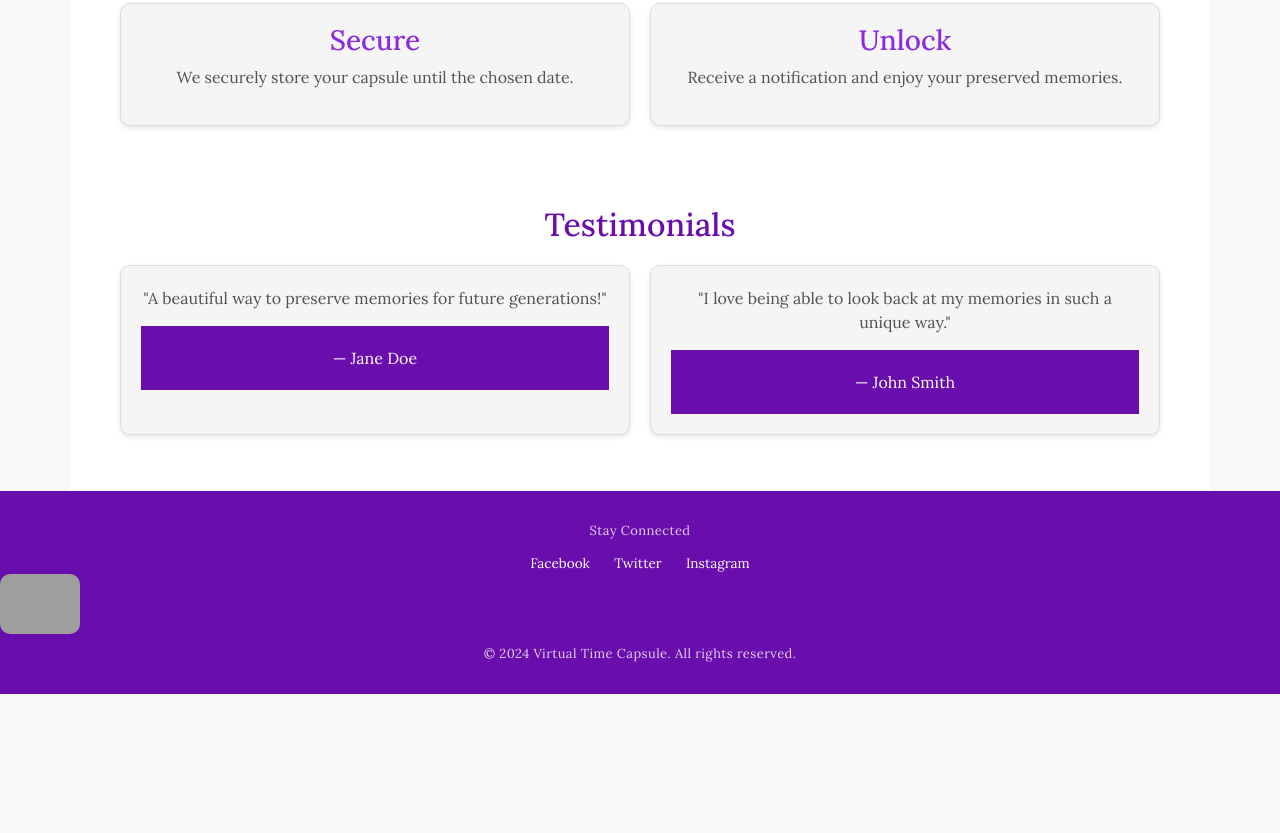
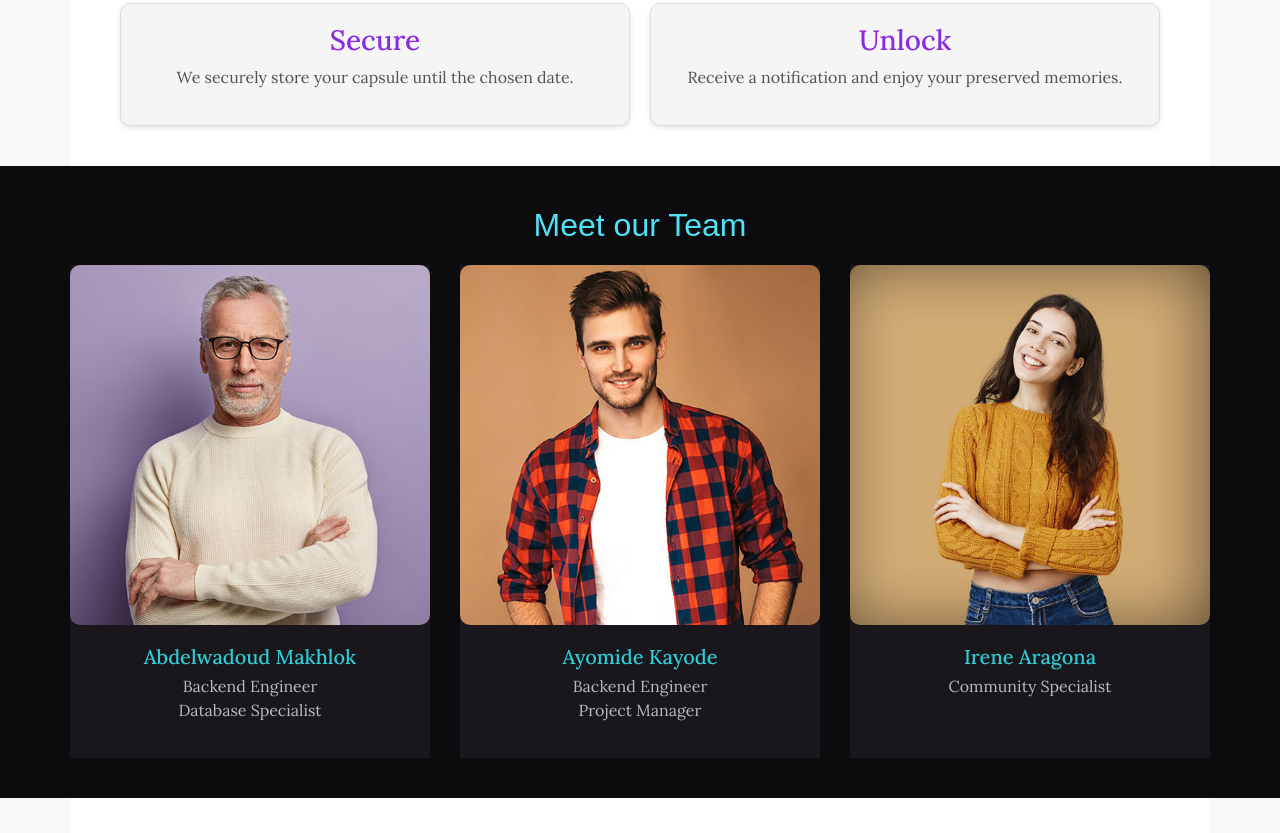
Before and after one commit to AyomideKayode/echoes_of_time, a website built with webpack: page frontend/dist/index.html in a window 1280 px wide. Shown: the part 1427-2260 px from the top of the page. Before the commit the page ends 2121 px from the top, so only its background shows below. Built offline with nearby package versions, Linux system fonts and the light colour scheme; some packages are replaced by stand-ins of ours; grey boxes are pictures that could not be loaded; a web font is replaced by a local one.

Commit message:
Dist modifications🚧

```diff
--- a/frontend/dist/index.html
+++ b/frontend/dist/index.html
@@ -10,6 +10,10 @@
       rel="stylesheet"
       integrity="sha384-EVSTQN3/azprG1Anm3QDgpJLIm9Nao0Yz1ztcQTwFspd3yD65VohhpuuCOmLASjC"
       crossorigin="anonymous"
+    />
+    <link
+      rel="stylesheet"
+      href="https://cdnjs.cloudflare.com/ajax/libs/font-awesome/6.5.2/css/all.min.css"
     />
     <link rel="stylesheet" href="./styles.css" />
   <script defer src="bundle.js"></script></head>
@@ -68,7 +72,7 @@
           </button>
         </div>
         <div class="banner_img">
-          <img src="./" alt="banner_img" />
+          <img src="./images/pocket-watch.jpg" alt="banner_img" />
         </div>
       </div>
     </section>
@@ -95,6 +99,8 @@
         </div>
       </div>
     </section>
+    <!-- end of EOT feature section -->
+    <!-- EOT how it works section -->
     <section class="container how-it-works">
       <h2>How It Works</h2>
       <div class="steps">
@@ -116,6 +122,73 @@
         </div>
       </div>
     </section>
+    <!-- end of EOT how it works -->
+    <!-- EOT team section -->
+    <section id="team" class="team">
+      <h2>Meet our Team</h2>
+      <div class="team_container">
+        <div class="team_grid">
+          <!-- team-item start -->
+          <div class="team_item">
+            <div class="team_img">
+              <img src="./images/team1.jpg" alt="team_img" />
+              <div class="team_links">
+                <a href="#" style="--i: 0"><i class="fab fa-facebook-f"></i></a>
+                <a href="#" style="--i: 1"><i class="fab fa-twitter"></i></a>
+                <a href="#" style="--i: 2"><i class="fab fa-instagram"></i></a>
+                <a href="#" style="--i: 3"><i class="fab fa-behance"></i></a>
+              </div>
+            </div>
+            <div class="team_text">
+              <h3>Abdelwadoud Makhlok</h3>
+              <p>
+                Backend Engineer <br />
+                Database Specialist
+              </p>
+            </div>
+          </div>
+          <!-- team_item end -->
+          <!-- team-item start -->
+          <div class="team_item">
+            <div class="team_img">
+              <img src="./images/team2.jpg" alt="team_img" />
+              <div class="team_links">
+                <a href="#" style="--i: 0"><i class="fab fa-facebook-f"></i></a>
+                <a href="#" style="--i: 1"><i class="fab fa-twitter"></i></a>
+                <a href="#" style="--i: 2"><i class="fab fa-instagram"></i></a>
+                <a href="#" style="--i: 3"><i class="fab fa-behance"></i></a>
+              </div>
+            </div>
+            <div class="team_text">
+              <h3>Ayomide Kayode</h3>
+              <p>
+                Backend Engineer <br />
+                Project Manager
+              </p>
+            </div>
+          </div>
+          <!-- team_item end -->
+          <!-- team-item start -->
+          <div class="team_item">
+            <div class="team_img">
+              <img src="./images/team3.jpg" alt="team_img" />
+              <div class="team_links">
+                <a href="#" style="--i: 0"><i class="fab fa-facebook-f"></i></a>
+                <a href="#" style="--i: 1"><i class="fab fa-twitter"></i></a>
+                <a href="#" style="--i: 2"><i class="fab fa-instagram"></i></a>
+                <a href="#" style="--i: 3"><i class="fab fa-behance"></i></a>
+              </div>
+            </div>
+            <div class="team_text">
+              <h3>Irene Aragona</h3>
+              <p>Community Specialist</p>
+            </div>
+          </div>
+          <!-- team_item end -->
+        </div>
+      </div>
+    </section>
+    <!-- end of EOT team section -->
     <section class="container testimonials">
       <h2>Testimonials</h2>
       <div class="testimonial-list">
@@ -139,11 +212,7 @@
         <a href="#">Twitter</a>
         <a href="#">Instagram</a>
       </div>
-      <a href="https://firebase.google.com/" target="_blank"
-        ><img
-          src="https://firebase.google.com/images/brand-guidelines/logo-standard.png"
-      /></a>
-      <p>© 2024 Virtual Time Capsule. All rights reserved.</p>
+      <p>© 2024 Echoes of Time ~ Virtual Time Capsule. All rights reserved.</p>
     </footer>
     <script
       src="https://cdn.jsdelivr.net/npm/bootstrap@5.0.2/dist/js/bootstrap.bundle.min.js"
```
Also changed, not shown: 1 other file.
